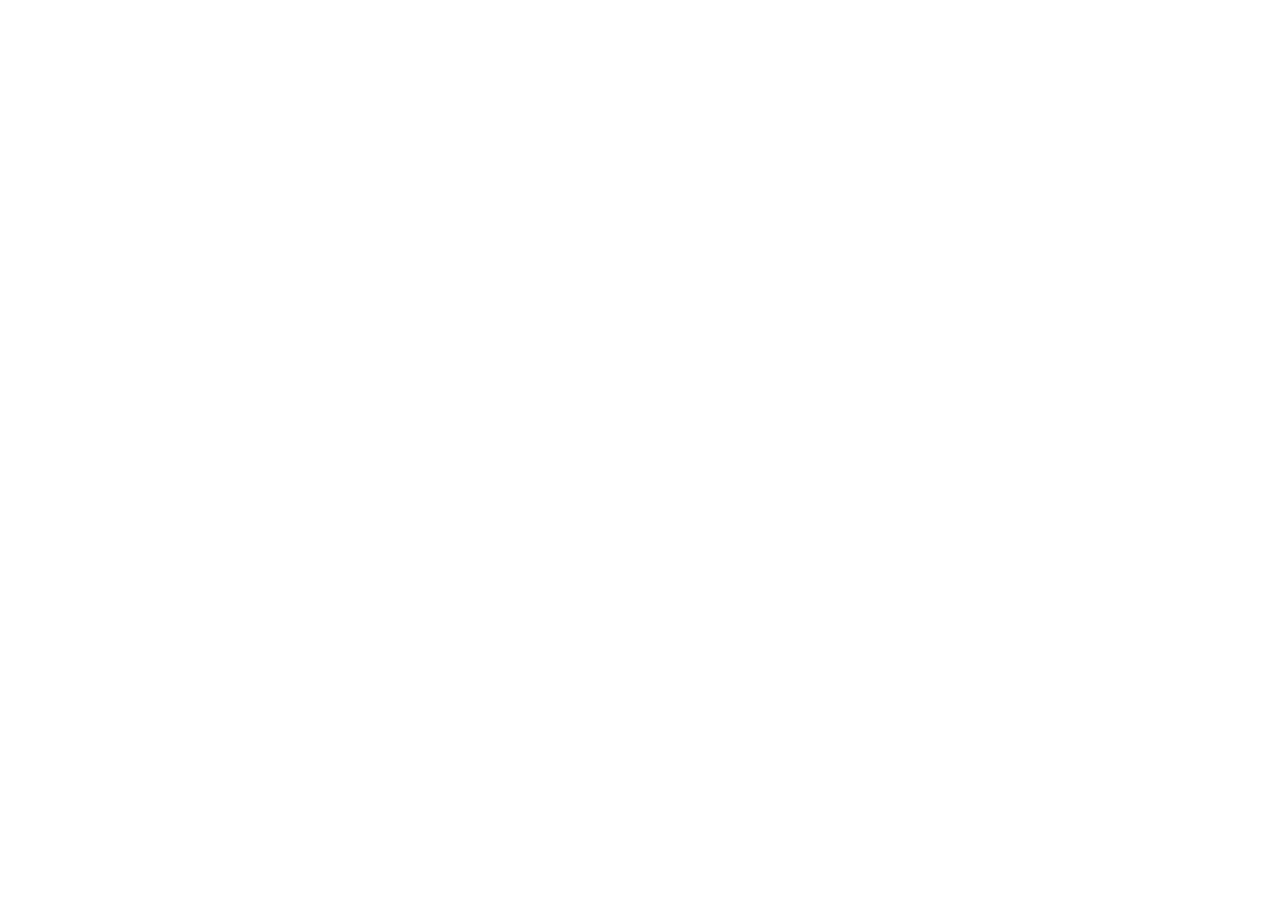
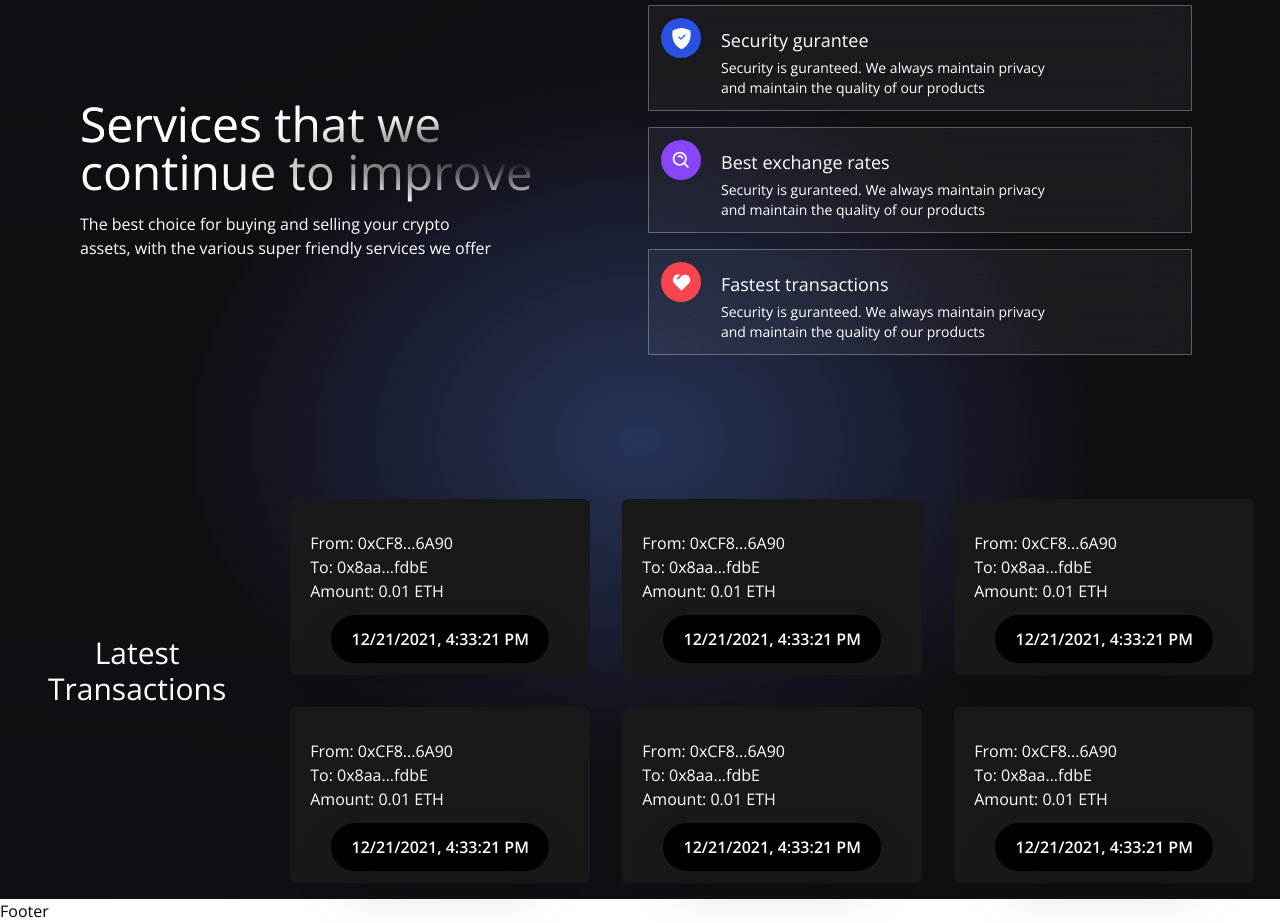
Before and after one commit to AtharvaUtekar/web3-project-kryptoz, a React (Vite) app in the folder client/: page / in a window 1280 px wide. Shown: the part 860-1783 px from the top of the page. Before the commit the page ends 849 px from the top, so only its background shows below. Built offline with nearby package versions, Linux system fonts and the light colour scheme.

Commit message:
Adding giphy api

```diff
--- a/client/src/components/Services.jsx
+++ b/client/src/components/Services.jsx
@@ -1,9 +1,59 @@
-import React from 'react'
+import React from "react";
+import { BsShieldFillCheck } from "react-icons/bs";
+import { BiSearchAlt } from "react-icons/bi";
+import { RiHeart2Fill } from "react-icons/ri";
 
-const Services = () => {
-  return (
-    <div>Services</div>
-  )
-}
+const ServiceCard = ({ color, title, icon, subtitle }) => (
+  <div className="flex flex-row justify-start items-start white-glassmorphism p-3 m-2 cursor-pointer hover:shadow-xl">
+    <div className={`w-10 h-10 rounded-full flex justify-center items-center ${color}`}>
+      {icon}
+    </div>
+    <div className="ml-5 flex flex-col flex-1">
+      <h3 className="mt-2 text-white text-lg">{title}</h3>
+      <p className="mt-1 text-white text-sm md:w-9/12">
+        {subtitle}
+      </p>
+    </div>
+  </div>
+);
 
-export default Services
+const Services = () => (
+  <div className="flex w-full justify-center items-center gradient-bg-services">
+    <div className="flex mf:flex-row flex-col items-center justify-between md:p-20 py-12 px-4">
+      <div className="flex-1 flex flex-col justify-start items-start">
+        <h1 className="text-white text-3xl sm:text-5xl py-2 text-gradient ">
+          Services that we
+          <br />
+          continue to improve
+        </h1>
+        <p className="text-left my-2 text-white font-light md:w-9/12 w-11/12 text-base">
+          The best choice for buying and selling your crypto assets, with the
+          various super friendly services we offer
+        </p>
+      </div>
+
+      <div className="flex-1 flex flex-col justify-start items-center">
+        <ServiceCard
+          color="bg-[#2952E3]"
+          title="Security gurantee"
+          icon={<BsShieldFillCheck fontSize={21} className="text-white" />}
+          subtitle="Security is guranteed. We always maintain privacy and maintain the quality of our products"
+        />
+        <ServiceCard
+          color="bg-[#8945F8]"
+          title="Best exchange rates"
+          icon={<BiSearchAlt fontSize={21} className="text-white" />}
+          subtitle="Security is guranteed. We always maintain privacy and maintain the quality of our products"
+        />
+        <ServiceCard
+          color="bg-[#F84550]"
+          title="Fastest transactions"
+          icon={<RiHeart2Fill fontSize={21} className="text-white" />}
+          subtitle="Security is guranteed. We always maintain privacy and maintain the quality of our products"
+        />
+      </div>
+    </div>
+  </div>
+);
+
+export default Services;
--- a/client/src/components/Transactions.jsx
+++ b/client/src/components/Transactions.jsx
@@ -1,8 +1,72 @@
-import React from 'react'
+import React,{useContext} from 'react'
+import { TransactionContext } from '../context/TransactionContext'
+import dummyData from '../utils/dummyData'
+
+import { shortenAddress } from '../utils/shortenAddress';
+
+const TransactionsCard = ({ addressTo, addressFrom, timestamp, message, keyword, amount, url }) => {
+
+
+  return (
+    <div className="bg-[#181918] m-4 flex flex-1
+      2xl:min-w-[450px]
+      2xl:max-w-[500px]
+      sm:min-w-[270px]
+      sm:max-w-[300px]
+      min-w-full
+      flex-col p-3 rounded-md hover:shadow-2xl"
+    >
+      <div className="flex flex-col items-center w-full mt-3">
+        <div className="display-flex justify-start w-full mb-6 p-2">
+
+          <a href={`https://ropsten.etherscan.io/address/${addressFrom}`} target="_blank" rel="noreferrer">
+            <p className="text-white text-base">From: {shortenAddress(addressFrom)}</p>
+          </a>
+
+          <a href={`https://ropsten.etherscan.io/address/${addressTo}`} target="_blank" rel="noreferrer">
+            <p className="text-white text-base">To: {shortenAddress(addressTo)}</p>
+          </a>
+
+          <p className="text-white text-base">Amount: {amount} ETH</p>
+          {message && (
+            <>
+              <br />
+              <p className="text-white text-base">Message: {message}</p>
+            </>
+          )}
+        </div>
+
+        <div className="bg-black p-3 px-5 w-max rounded-3xl -mt-5 shadow-2xl ">
+            <p className="text-white font-semibold">
+              {timestamp}
+            </p>
+        </div>
+
+      </div>
+    </div>
+  );
+};
 
 const Transactions = () => {
+  const { currentAccount } = useContext(TransactionContext);
+
   return (
-    <div>Transactions</div>
+    <div className="flex w-full justify-center items-center 2xl:px-20 gradient-bg-transactions">
+      <div className="flex flex-col md:p-12 py-12 px-4">
+      {currentAccount? <h3 className="text-white text-3xl text-center my-2">Latest Transactions</h3>:
+      <h3 className="text-white text-3xl text-center my-2">Connect your account to see the latest transactions</h3>
+      }
+      </div>
+
+      <div className="flex flex-wrap justifu-center items-center mt-10">
+      {
+        dummyData.reverse().map((transaction,i) => (
+          <TransactionsCard key={i} {...transaction}/>
+        ))
+      }
+
+      </div>
+    </div>
   )
 }
 
--- a/client/src/components/Welcome.jsx
+++ b/client/src/components/Welcome.jsx
@@ -2,7 +2,7 @@
 import { AiFillPlayCircle } from "react-icons/ai";
 import { SiEthereum } from "react-icons/si";
 import { BsInfoCircle } from "react-icons/bs";
-
+import { shortenAddress } from '../utils/shortenAddress';
 import { TransactionContext} from "../context/TransactionContext"
 import {Loader} from './'
 
@@ -91,8 +91,8 @@
               </div>
 
               <div>
-                <p className="text-white font-thin text-sm">
-                  0xDVFVfvnvdfdvldfv84vf4dfv
+                <p className="text-white font-normal text-sm ">
+                 {shortenAddress(currentAccount)}
                 </p>
                 <p className="text-white font-semibold mt-1 text-lg">
                   Ethereum
--- /dev/null
+++ b/client/src/utils/dummyData.js
@@ -0,0 +1,56 @@
+export default [
+    {
+      id: 1,
+      url: "https://metro.co.uk/wp-content/uploads/2015/05/pokemon_crying.gif?quality=90&strip=all&zoom=1&resize=500%2C284",
+      message: "",
+      timestamp: "12/21/2021, 4:33:21 PM",
+      addressFrom: "0xCF8e569A97C423952DdFf902375C7C76549A6A90",
+      amount: "0.01",
+      addressTo: "0x8aa395Ab97837576aF9cd6946C79024ef1acfdbE",
+    },
+    {
+      id: 2,
+      url: "https://media4.popsugar-assets.com/files/2013/11/07/832/n/1922398/eb7a69a76543358d_28.gif",
+      message: "",
+      timestamp: "12/21/2021, 4:33:21 PM",
+      addressFrom: "0xCF8e569A97C423952DdFf902375C7C76549A6A90",
+      amount: "0.01",
+      addressTo: "0x8aa395Ab97837576aF9cd6946C79024ef1acfdbE",
+    },
+    {
+      id: 3,
+      url: "https://acegif.com/wp-content/uploads/gif-shaking-head-38.gif",
+      message: "",
+      timestamp: "12/21/2021, 4:33:21 PM",
+      addressFrom: "0xCF8e569A97C423952DdFf902375C7C76549A6A90",
+      amount: "0.01",
+      addressTo: "0x8aa395Ab97837576aF9cd6946C79024ef1acfdbE",
+    },
+    {
+      id: 4,
+      url: "https://i.pinimg.com/originals/68/a0/9e/68a09e774e98242871c2db0f99307420.gif",
+      message: "",
+      timestamp: "12/21/2021, 4:33:21 PM",
+      addressFrom: "0xCF8e569A97C423952DdFf902375C7C76549A6A90",
+      amount: "0.01",
+      addressTo: "0x8aa395Ab97837576aF9cd6946C79024ef1acfdbE",
+    },
+    {
+      id: 5,
+      url: "https://i.pinimg.com/originals/73/d3/a1/73d3a14d212314ab1f7268b71d639c15.gif",
+      message: "",
+      timestamp: "12/21/2021, 4:33:21 PM",
+      addressFrom: "0xCF8e569A97C423952DdFf902375C7C76549A6A90",
+      amount: "0.01",
+      addressTo: "0x8aa395Ab97837576aF9cd6946C79024ef1acfdbE",
+    },
+    {
+      id: 6,
+      url: "https://www.omnisend.com/blog/wp-content/uploads/2016/09/funny-gifs-9.gif",
+      message: "",
+      timestamp: "12/21/2021, 4:33:21 PM",
+      addressFrom: "0xCF8e569A97C423952DdFf902375C7C76549A6A90",
+      amount: "0.01",
+      addressTo: "0x8aa395Ab97837576aF9cd6946C79024ef1acfdbE",
+    },
+  ];
--- /dev/null
+++ b/client/src/utils/shortenAddress.js
@@ -0,0 +1 @@
+export const shortenAddress = (address) => `${address.slice(0, 5)}...${address.slice(address.length - 4)}`;
```
Also changed, not shown: 1 other file (tests, documents, lock files or other folders).
